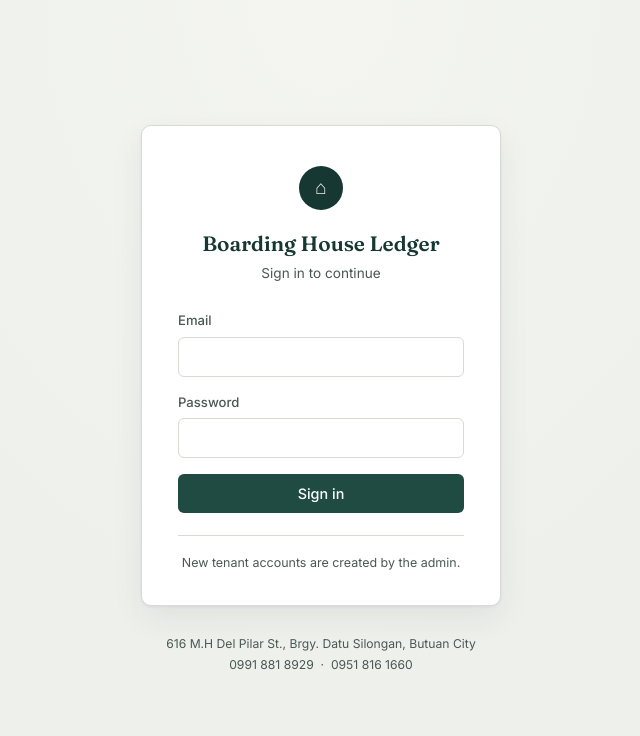
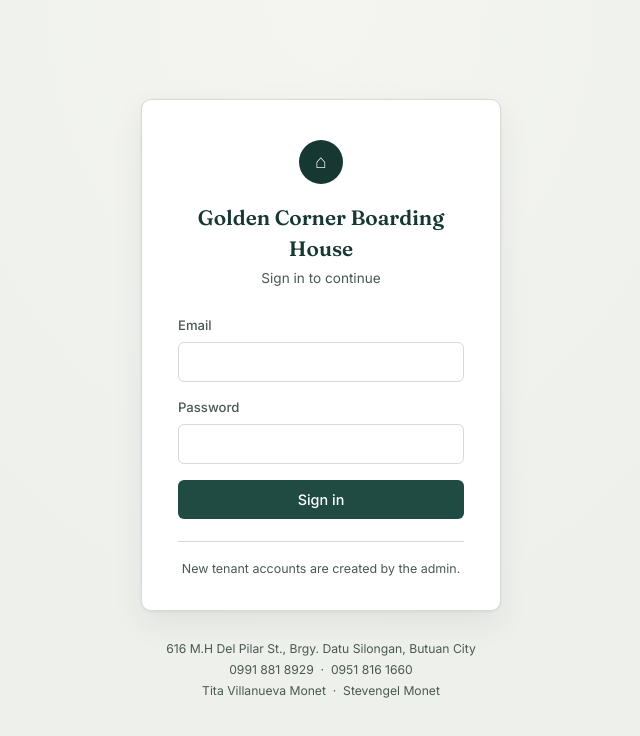
Before and after one commit to stevengelvillanuevamonet-collab/boarding-house, a plain HTML site: page index.html in a window 1280 px wide. Shown: the whole page, without its empty margins (319-959 px from the left). Drawn offline with nearby package versions, Linux system fonts and the light colour scheme.

Commit message:
small changes

```diff
--- a/index.html
+++ b/index.html
@@ -3,14 +3,14 @@
 <head>
   <meta charset="UTF-8" />
   <meta name="viewport" content="width=device-width, initial-scale=1.0" />
-  <title>Sign in — Boarding House Ledger</title>
+  <title>Sign in — Golden Corner Boarding House</title>
   <link rel="stylesheet" href="css/style.css" />
 </head>
 <body>
   <div class="auth-shell">
     <div class="auth-card">
       <div class="auth-mark">⌂</div>
-      <h1 class="auth-title">Boarding House Ledger</h1>
+      <h1 class="auth-title">Golden Corner Boarding House</h1>
       <p class="auth-subtitle">Sign in to continue</p>
 
       <form id="login-form" class="auth-form">
@@ -34,6 +34,7 @@
     <div class="auth-footer">
       <p>616 M.H Del Pilar St., Brgy. Datu Silongan, Butuan City</p>
       <p>0991 881 8929 &nbsp;·&nbsp; 0951 816 1660</p>
+      <p>Tita Villanueva Monet &nbsp;·&nbsp; Stevengel Monet</p>
     </div>
   </div>
 
```
